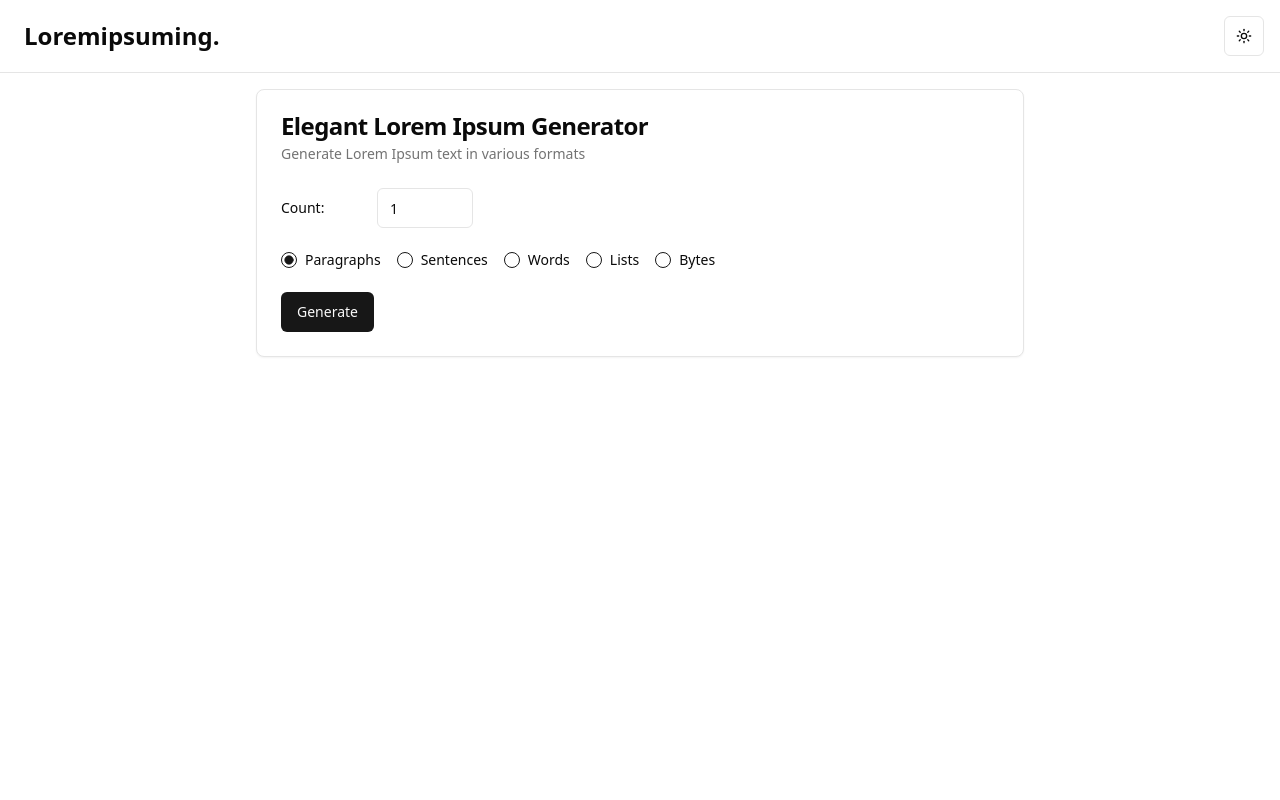
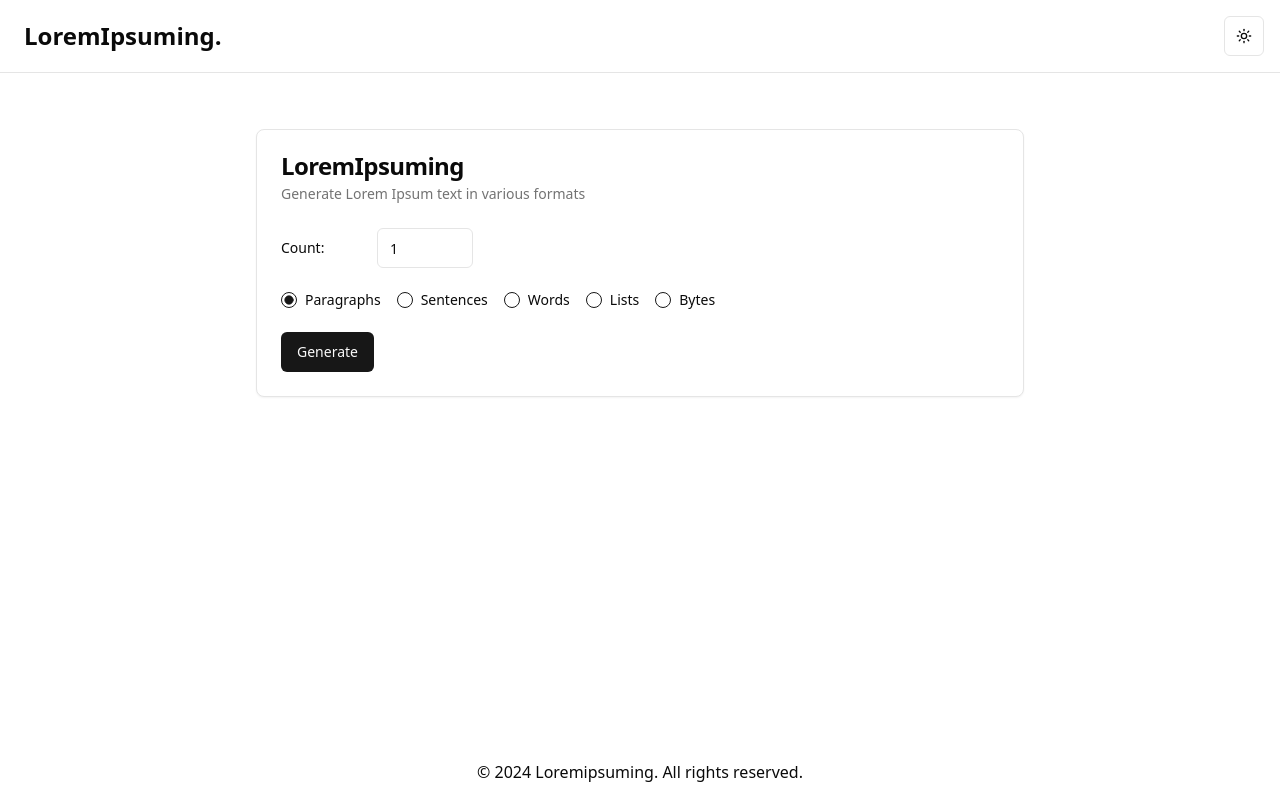
Before and after one commit to ifalfahri/loremipsuming, a React (Vite) app: page / in a window 1280 px wide. Built offline with nearby package versions, Linux system fonts and the light colour scheme.

Commit message:
feat: update App layout with footer and adjust component titles for consistency

```diff
--- a/src/App.tsx
+++ b/src/App.tsx
@@ -7,12 +7,15 @@ function App() {
     <ThemeProvider>
       <div className="max-h-screen">
         <header className="p-4 flex justify-between items-center border-b">
-          <h1 className="ml-2 text-2xl font-bold">Loremipsuming.</h1>
+          <h1 className="ml-2 text-2xl font-bold">LoremIpsuming.</h1>
           <ModeToggle />
         </header>
-        <div>
+        <div className="mt-10">
           <LoremIpsuming />
         </div>
+        <footer className="bottom-0 fixed mx-auto w-full p-4 flex justify-center items-center">
+        <p>&copy; 2024 Loremipsuming. All rights reserved.</p>
+    </footer>
       </div>
     </ThemeProvider>
   );
--- a/src/components/loremipsuming.tsx
+++ b/src/components/loremipsuming.tsx
@@ -63,7 +63,7 @@ export default function LoremIpsuming() {
     <div className="flex items-center justify-center p-4">
       <Card className="w-full max-w-3xl">
         <CardHeader>
-          <CardTitle>Elegant Lorem Ipsum Generator</CardTitle>
+          <CardTitle>LoremIpsuming</CardTitle>
           <CardDescription>Generate Lorem Ipsum text in various formats</CardDescription>
         </CardHeader>
         <CardContent>
```
